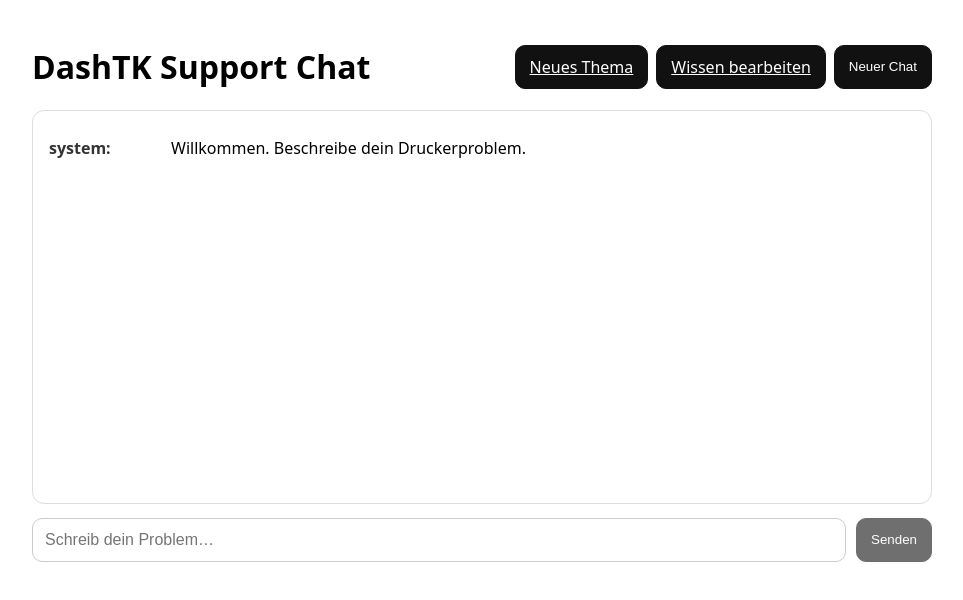
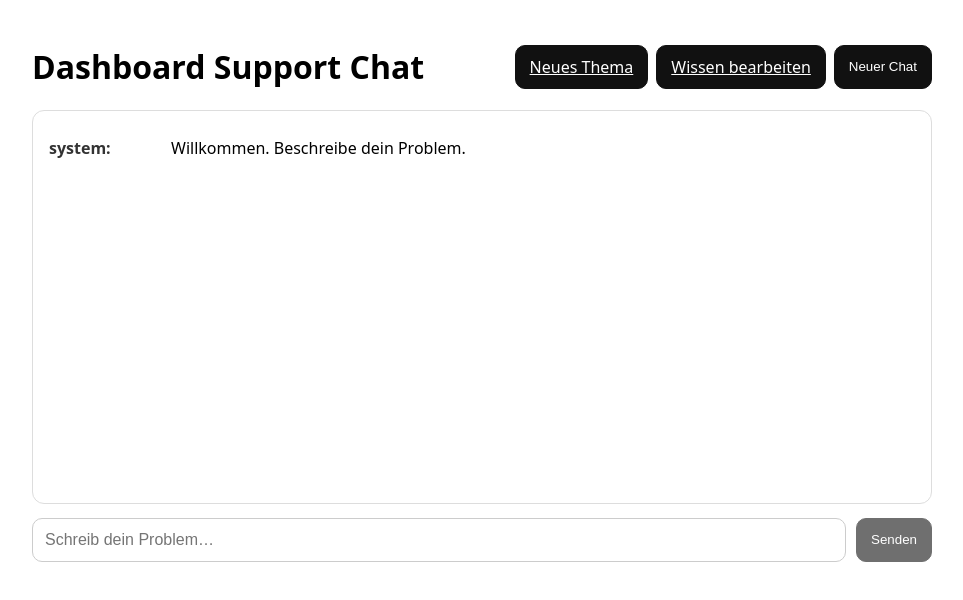
Before and after one commit to frankmirche-tk/dashtk, a Vue app: page / in a window 1280 px wide. Shown: the top 600 px of the page, without its empty margins (158-1121 px from the left). Built offline with nearby package versions, Linux system fonts and the light colour scheme; the HTML template or start-up script is replaced by a standard one.

Commit message:
Avatar Version2

```diff
--- a/assets/src/views/ChatView.vue
+++ b/assets/src/views/ChatView.vue
@@ -1,7 +1,7 @@
 <template>
     <div class="wrap">
         <header class="header">
-            <h1>DashTK Support Chat</h1>
+            <h1>Dashboard Support Chat</h1>
 
             <div class="actions">
                 <router-link class="btn" to="/kb/new">Neues Thema</router-link>
@@ -87,7 +87,7 @@ const sessionId = ref(sessionStorage.getItem('sessionId') || uuid())
 sessionStorage.setItem('sessionId', sessionId.value)
 
 const messages = ref([
-    { role: 'system', content: 'Willkommen. Beschreibe dein Druckerproblem.' }
+    { role: 'system', content: 'Willkommen. Beschreibe dein Problem.' }
 ])
 
 // ✅ Avatar Opt-In State
@@ -121,7 +121,7 @@ async function send() {
     const text = input.value.trim()
     if (!text) return
 
-    messages.value.push({ role: 'user', content: text })
+    messages.value.push({ role: 'Du', content: text })
     input.value = ''
     sending.value = true
 
@@ -191,7 +191,7 @@ function newChat() {
     sessionStorage.setItem('sessionId', sessionId.value)
 
     messages.value = [
-        { role: 'system', content: 'Neuer Chat gestartet. Beschreibe dein Problem.' }
+        { role: 'AI Assistant', content: 'Neuer Chat gestartet. Beschreibe dein Problem.' }
     ]
     input.value = ''
 
```
Also changed, not shown: 2 other files (tests, documents, lock files or other folders).
